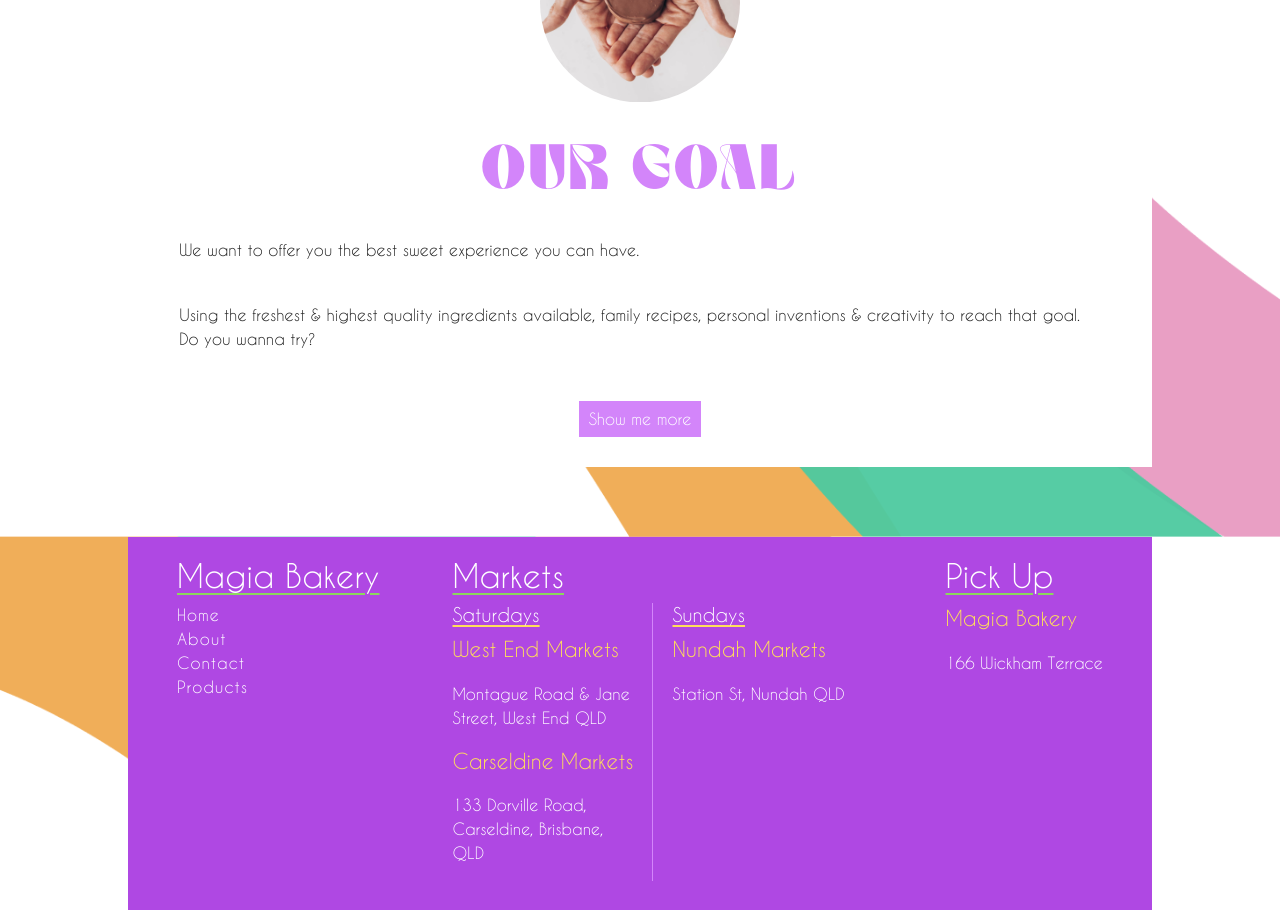
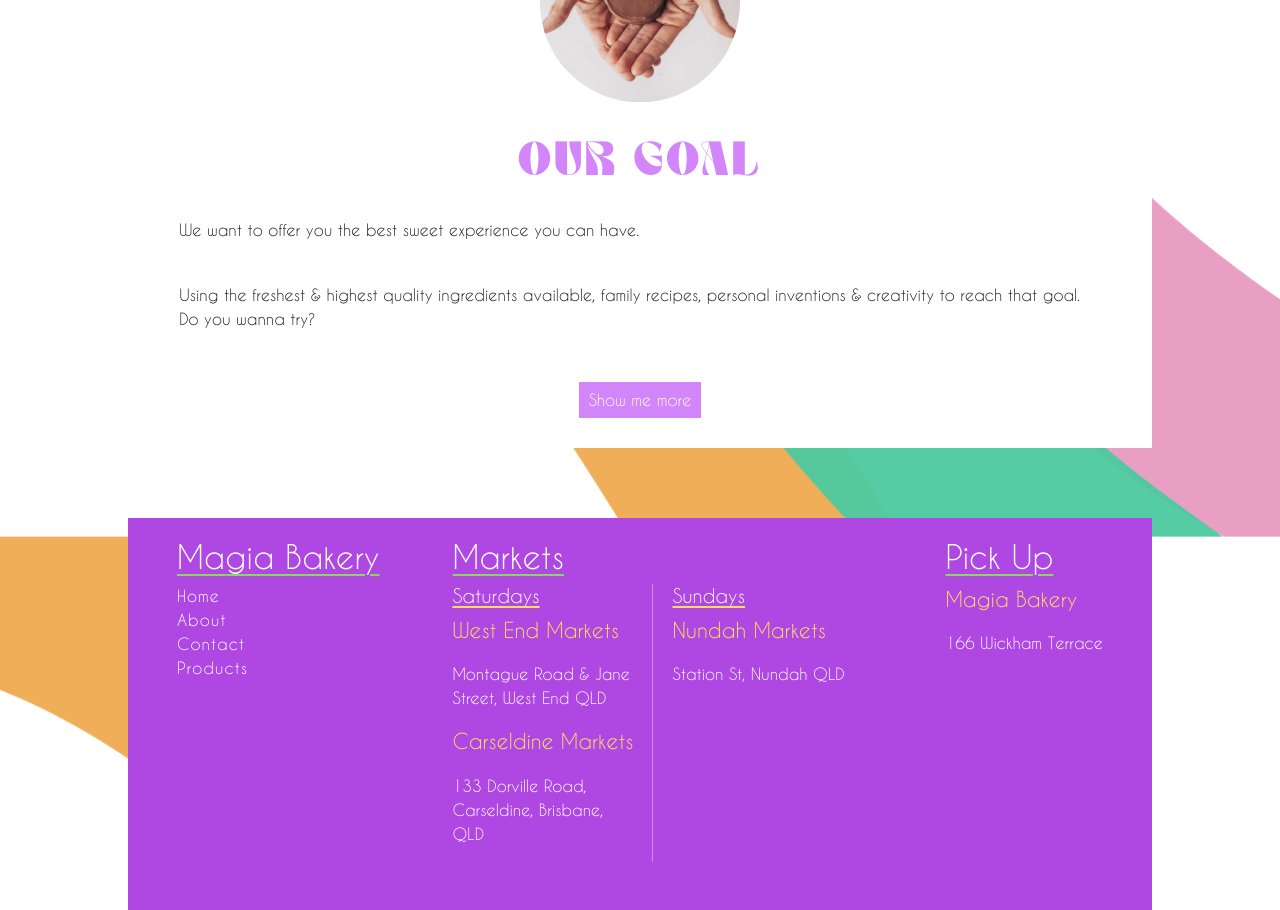
Before and after one commit to julianespa/magia, a React (Vite) app: page /about in a window 1280 px wide. Shown: the part 1080-1990 px from the top of the page. Built offline with nearby package versions, Linux system fonts and the light colour scheme.

Commit message:
goal text fix

```diff
--- a/src/App.css
+++ b/src/App.css
@@ -460,7 +460,7 @@ a {
 .goal h2 {
     font-family: "beckan",Arial, Helvetica, sans-serif;
     letter-spacing: 3px;
-    font-size: 4rem;
+    font-size: 3rem;
     color: #d385fa;
 }
 
```
